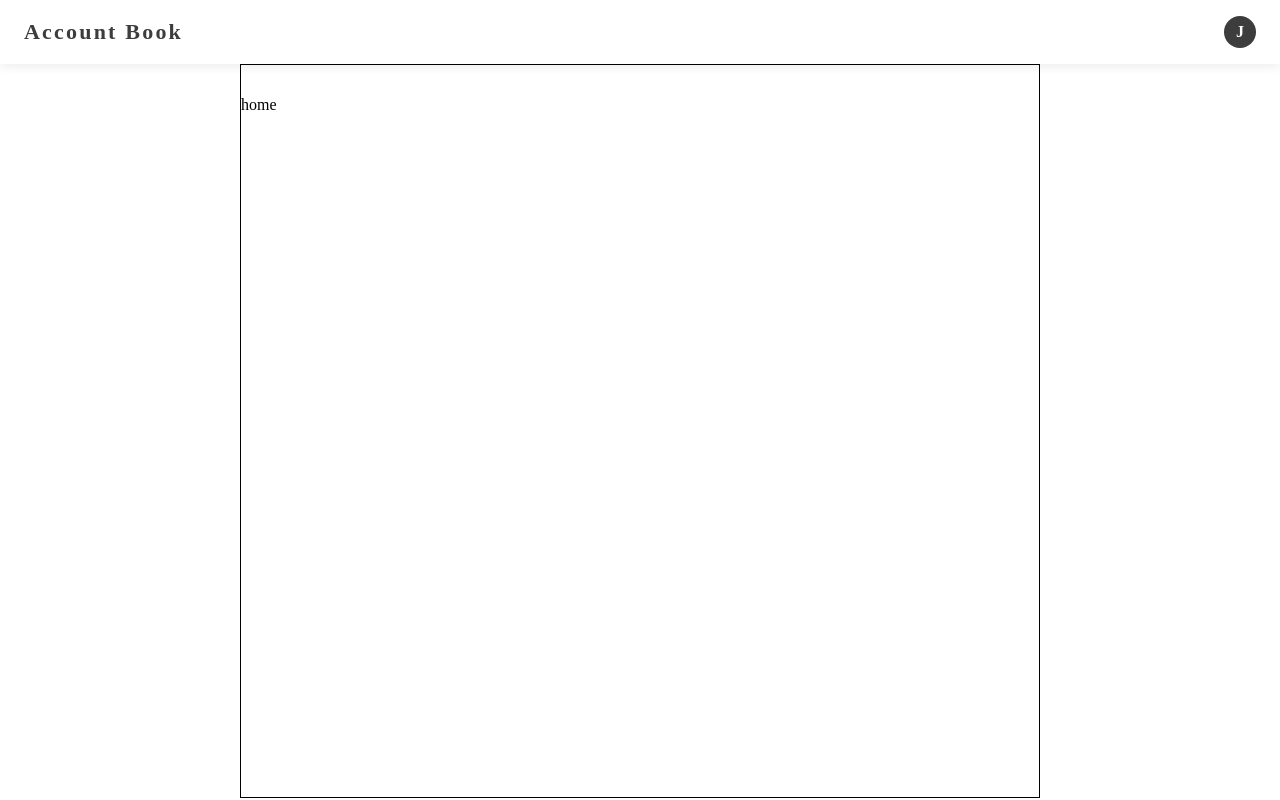
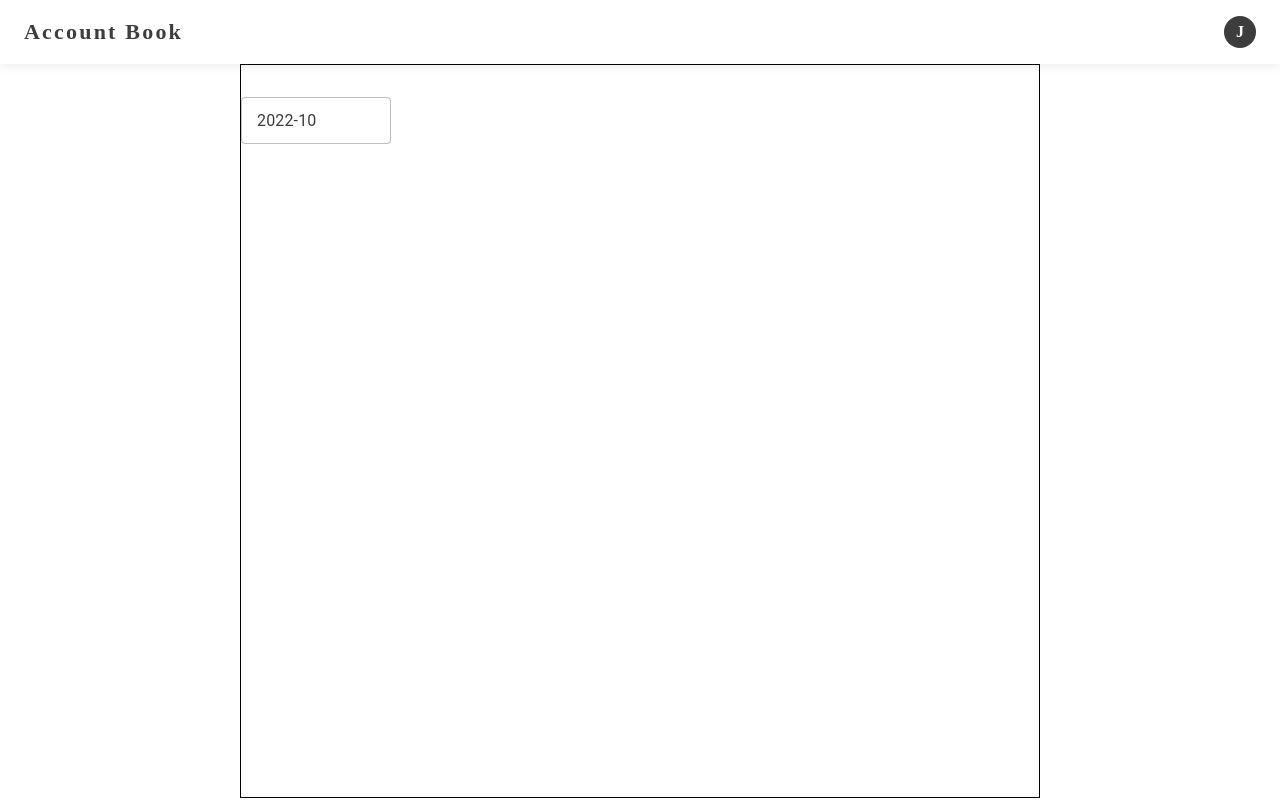
Before and after one commit to honuuk/account-book-react, a React app: page / in a window 1280 px wide. Built offline with nearby package versions, Linux system fonts and the light colour scheme.

Commit message:
[ADD] mui datepicker

```diff
--- a/package.json
+++ b/package.json
@@ -12,6 +12,8 @@
     "@emotion/react": "^11.10.6",
     "@emotion/styled": "^11.10.6",
     "@mui/material": "^5.12.0",
+    "@mui/x-date-pickers": "^6.2.0",
+    "dayjs": "^1.11.7",
     "react": "^18.2.0",
     "react-dom": "^18.2.0",
     "react-router-dom": "^6.4.1",
--- a/src/App.tsx
+++ b/src/App.tsx
@@ -1,5 +1,7 @@
 import React from "react";
 import { BrowserRouter, Route, Routes } from "react-router-dom";
+import { LocalizationProvider } from "@mui/x-date-pickers";
+import { AdapterDayjs } from "@mui/x-date-pickers/AdapterDayjs";
 
 import Content from "./components/layout/Content";
 import Header from "./components/layout/Header";
@@ -11,6 +13,7 @@ interface Props {}
 
 const App: React.FC<Props> = () => {
   return (
+    <LocalizationProvider dateAdapter={AdapterDayjs}>
       <BrowserRouter>
         <Header />
         <Content>
@@ -19,6 +22,7 @@ const App: React.FC<Props> = () => {
           </Routes>
         </Content>
       </BrowserRouter>
+    </LocalizationProvider>
   );
 };
 
--- a/src/pages/Home.tsx
+++ b/src/pages/Home.tsx
@@ -1,9 +1,25 @@
-import React from "react";
+import { useState } from "react";
+import dayjs from "dayjs";
+import { DatePicker } from "@mui/x-date-pickers";
+
+import "./home.css";
 
 interface Props {}
 
 const Home: React.FC<Props> = () => {
-  return <div>home</div>;
+  const [selectedDate, setSelectedDate] = useState<dayjs.Dayjs>(dayjs());
+  return (
+    <>
+      <DatePicker
+        value={selectedDate}
+        onChange={(date) => setSelectedDate(date!)}
+        views={["year", "month"]}
+        openTo="month"
+        format="YYYY-MM"
+        slotProps={{ textField: { disabled: true } }}
+      />
+    </>
+  );
 };
 
 export default Home;
--- /dev/null
+++ b/src/pages/home.css
@@ -0,0 +1,8 @@
+.MuiTextField-root > div {
+  width: 150px;
+}
+
+.MuiTextField-root > div > input {
+  padding: 12px 16px;
+	-webkit-text-fill-color: #3D3D3D !important;
+}
```
Also changed, not shown: 1 other file (tests, documents, lock files or other folders). Lines whose indentation alone changed are shown as unchanged.
